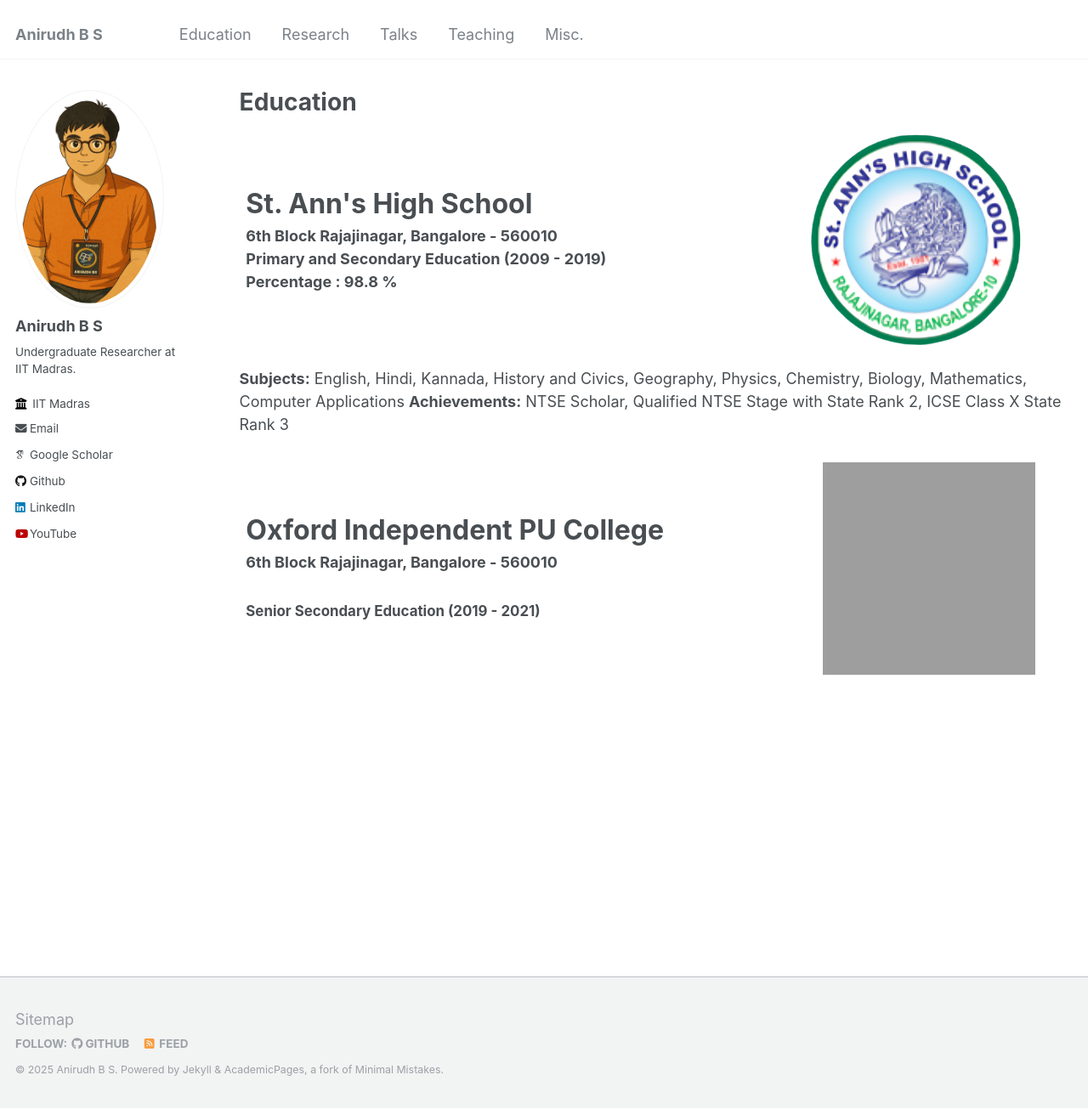
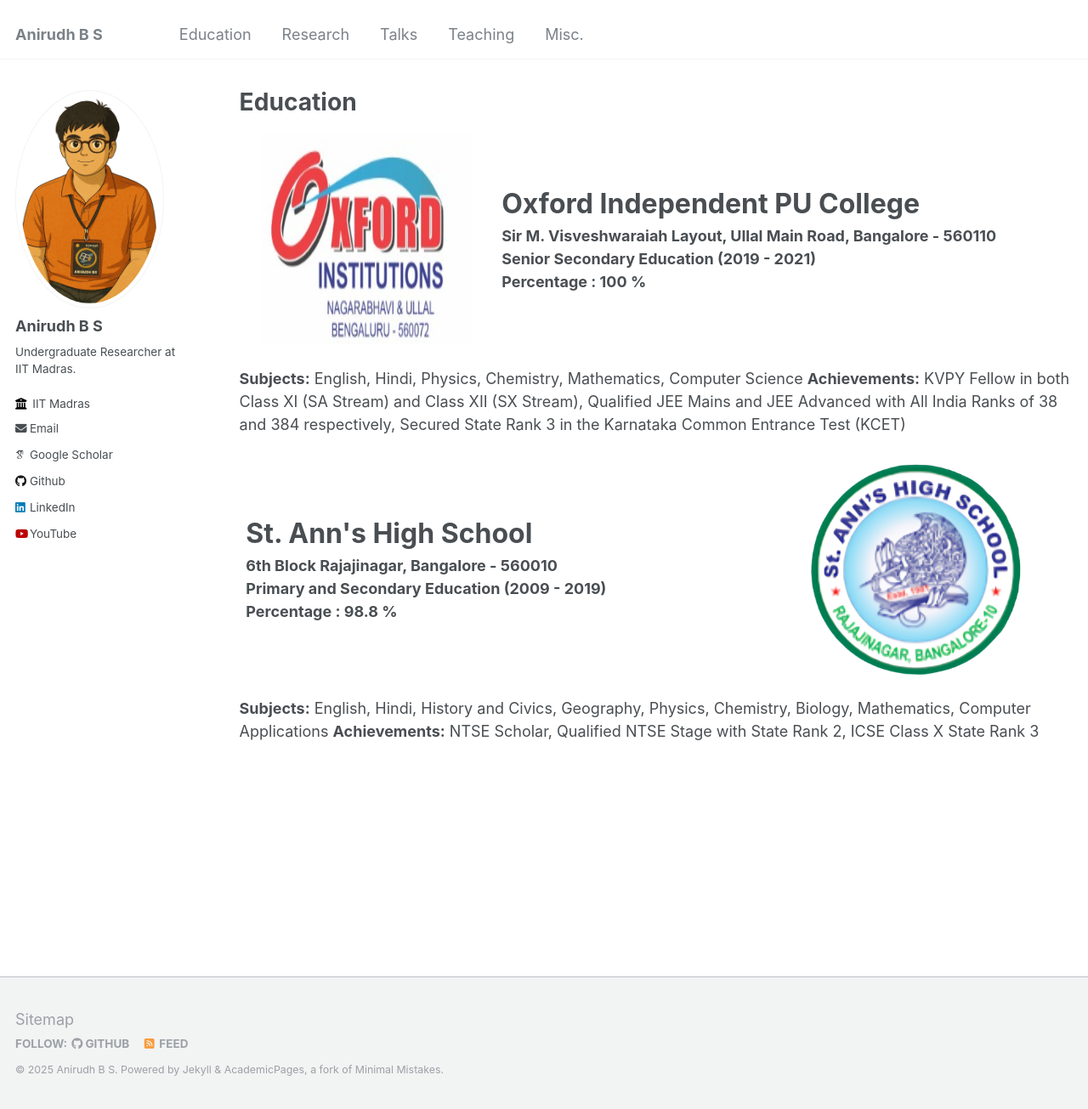
Before and after one commit to ANIRUDHBS1/ANIRUDHBS1.github.io, a Jekyll site: the page built from _pages/education.md, in a window 1280 px wide and 1305 px high. Shown: the whole window at 85% size. Built offline with Jekyll 4.4.1, drawn with Linux system fonts in a browser that asks for light colours; some web fonts are replaced; grey boxes are pictures that could not be loaded.

Commit message:
Update education.md

```diff
--- a/_pages/education.md
+++ b/_pages/education.md
@@ -15,6 +15,25 @@ table, th, td {
 
 <table>
 <tr>
+<th>
+<center>
+<img src="/images/OxfordPU.png" alt="Oxford PU" style="width: 250px; height: 250px;">
+</center>
+</th>
+<th align="center">
+<font size="6"><b>Oxford Independent PU College</b></font><br/>
+<font size="4"> Sir M. Visveshwaraiah Layout, Ullal Main Road, Bangalore - 560110 </font><br/>
+<font size="4"> Senior Secondary Education  (2019 - 2021) </font><br/>
+<font size="4"> Percentage : 100 % </font><br/>
+</th>
+</tr>
+</table>
+
+**Subjects:** English, Hindi, Physics, Chemistry, Mathematics, Computer Science
+**Achievements:** KVPY Fellow in both Class XI (SA Stream) and Class XII (SX Stream), Qualified JEE Mains and JEE Advanced with All India Ranks of 38 and 384 respectively, Secured State Rank 3 in the Karnataka Common Entrance Test (KCET)
+
+<table>
+<tr>
 <th align="center">
 <font size="6"><b>St. Ann's High School</b></font><br/>
 <font size="4"> 6th Block Rajajinagar, Bangalore - 560010 </font><br/>
@@ -29,22 +48,5 @@ table, th, td {
 </tr>
 </table>
 
-**Subjects:** English, Hindi, Kannada, History and Civics, Geography, Physics, Chemistry, Biology, Mathematics, Computer Applications
+**Subjects:** English, Hindi, History and Civics, Geography, Physics, Chemistry, Biology, Mathematics, Computer Applications
 **Achievements:** NTSE Scholar, Qualified NTSE Stage with State Rank 2, ICSE Class X State Rank 3
-
-<table>
-<tr>
-<th align="center">
-<font size="6"><b>Oxford Independent PU College</b></font><br/>
-<font size="4"> 6th Block Rajajinagar, Bangalore - 560010 </font><br/>
-<h2 class="text-xl font-semibold text-gray-600 mb-4 leading-normal">
-Senior Secondary Education  (2019 - 2021)
-</h2>
-</th>
-<th>
-<center>
-<img src="/images/OxfodPU.png" alt="St.Anns" style="width: 250px; height: 250px;">
-</center>
-</th>
-</tr>
-</table>
```
